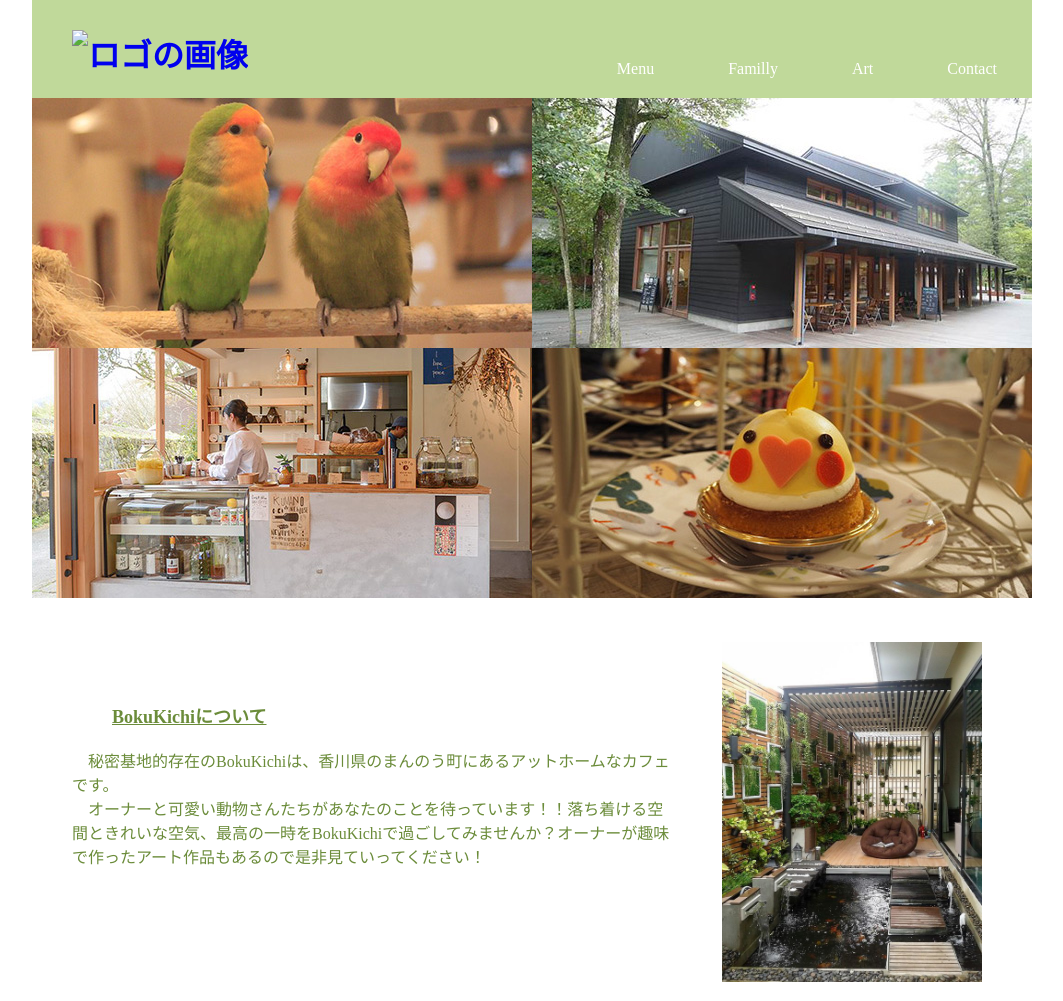
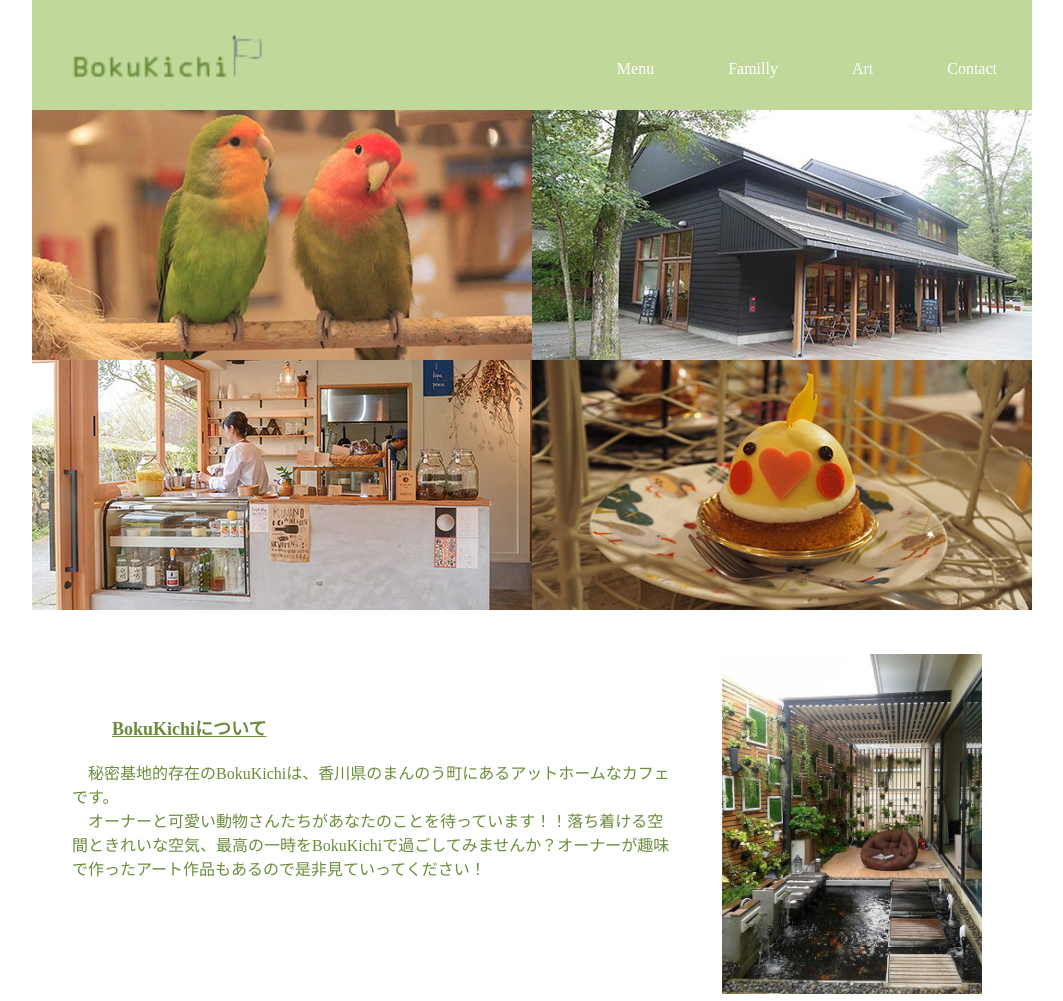
Before and after one commit to portfolio-bokukichi/msmokw, a plain HTML site: page index.html in a window 1280 px wide. Shown: the top 1001 px of the page, without its empty margins (108-1171 px from the left). Drawn offline with Linux system fonts and the light colour scheme; files whose address does not match are found by name.

Commit message:
Update index.html

```diff
--- a/index.html
+++ b/index.html
@@ -9,7 +9,7 @@
 <body id="index">
 <div id="wrap">
 		<header class="clearfix">
-				<h1><a href="index.html"><img src="img/rogo.png" alt="ロゴの画像"></a></h1>
+				<h1><a href="index.html"><img src="https://github.com/portfolio-bokukichi/msmokw/blob/main/rogo.png?raw=true" alt="ロゴの画像"></a></h1>
 				<nav>
 						<ul class="clearfix">
 								<li><a href="menu.html">Menu</a></li>
```
